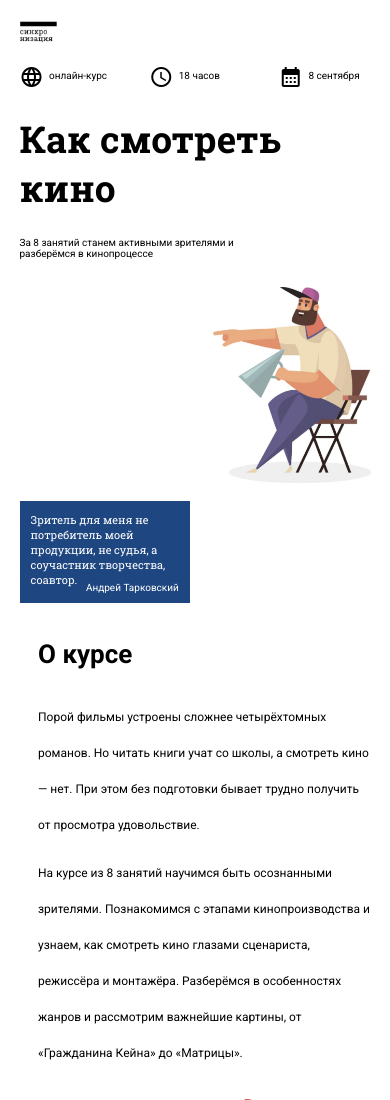
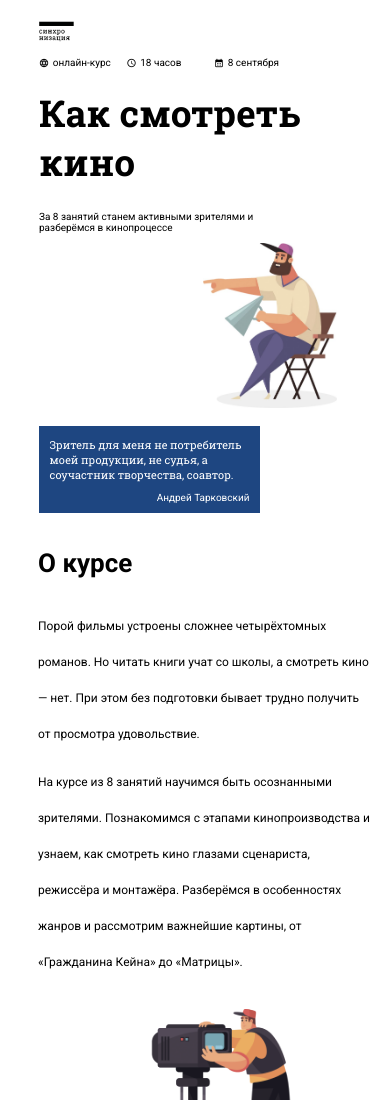
Before and after one commit to madinaalizada/Responisive_Pet_Project, a plain HTML site: page index.html in a window 390 px wide. Shown: the top 1100 px of the page. Drawn offline with Linux system fonts and the light colour scheme.

Commit message:
homepage icon changed

```diff
--- a/homepage.css
+++ b/homepage.css
@@ -1,4 +1,4 @@
-header {
+/* header {
   margin-top: 21px;
   font-family: Roboto;
 }
@@ -156,4 +156,189 @@ header {
     max-width: 300px;
     font-size: 11px;
   }
+} */
+
+header {
+  margin-top: 21px;
+  font-family: Roboto;
 }
+
+.home-content {
+  display: flex;
+  margin-top: 5%;
+}
+
+.top-logo {
+  width: 10%;
+}
+
+.home-content-context {
+  width: 60%;
+}
+
+.about-content {
+  font-size: 20px;
+  width: 55%;
+}
+
+.home-content-context h1 {
+  font-family: Roboto Slab;
+  font-size: 80px;
+  width: 80%;
+  padding-right: 10px;
+}
+
+.home-icons-container {
+  display: flex;
+  justify-content: space-between;
+  flex-wrap: wrap;
+  width: 100%;
+}
+
+.icons {
+  display: flex;
+  width: 30%;
+  align-items: center;
+}
+
+.icons img {
+  width: 15%;
+}
+
+.icons p {
+  font-size: 20px;
+  margin: 0 0 0 5%;
+  height: 65%;
+}
+
+.home-logo-container {
+  width: 40%;
+  text-align: center;
+  margin-top: 5%;
+}
+
+.home-logo {
+  width: 80%;
+}
+
+.home-content-logo {
+  width: 100%;
+}
+
+.home-footer-container {
+  display: flex;
+  justify-content: center;
+  margin-top: 5%;
+}
+
+.home-footer-content {
+  background-color: #1e4681;
+  width: 28%;
+  font-size: 25px;
+  color: #fff;
+  font-family: Roboto Slab;
+  padding: 3% 3% 0 3%;
+}
+
+.footer-author {
+  font-family: Roboto;
+  font-size: 20px;
+  float: right;
+}
+
+@media (min-width: 992px) and (max-width: 1279px) {
+
+
+
+  .icons p,
+  .about-content,
+  .footer-author {
+    font-size: 12px;
+  }
+
+  .home-content-context h1 {
+    font-size: 46px;
+    width: 60%;
+  }
+
+  .home-footer-content {
+    font-size: 14px;
+  }
+}
+
+@media (max-width: 991px) {
+  .home-content {
+    display: flex;
+    flex-direction: column;
+  }
+
+  .home-content-context {
+    width: 100%;
+  }
+  header {
+    margin-top: 21px;
+    font-family: Roboto;
+    padding-left: 10%;
+  }
+
+
+
+  .home-icons-container {
+    display: flex;
+    justify-content: space-between;
+    flex-wrap: wrap;
+    /* width: 50%; */
+    max-width: 250px;
+  }
+
+  .icons p,
+  .material-icons {
+    font-size: 10px;
+    line-height: 2%;
+
+  }
+
+  .footer-author{
+    font-size: 10px;
+  }
+
+  .icons img {
+    height: 50%;
+  }
+
+  .home-content-context h1 {
+    font-size: 37px;
+    width: 87%;
+    max-width: 300px;
+  }
+
+  .about-content {
+    font-size: 10px;
+    width: 70%;
+    max-width: 250px;
+  }
+
+  .home-logo-container {
+    width: 85%;
+    margin: 0;
+    padding-right: 10%;
+    display: flex;
+    justify-content: right;
+  }
+
+  .home-logo {
+    width: 45%;
+    max-width: 250px;
+  }
+
+  .home-footer-container {
+    justify-content: left;
+  }
+
+  .home-footer-content {
+    background-color: #1e4681;
+    max-width: 300px;
+    min-width: 200px;
+    font-size: 11px;
+  }
+}
```
